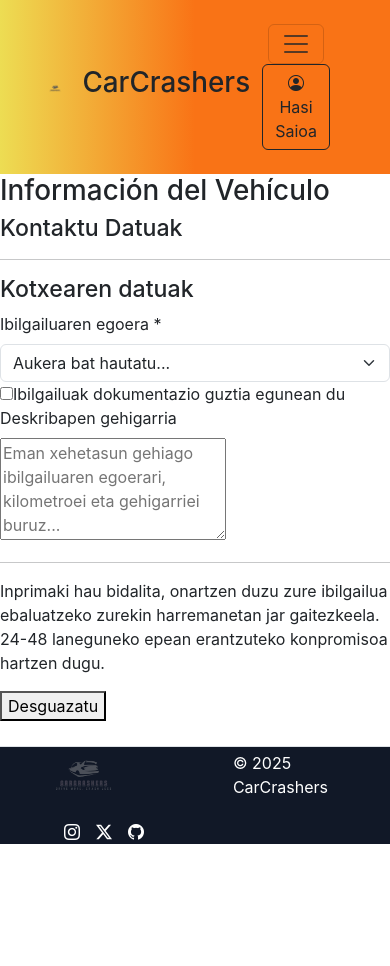
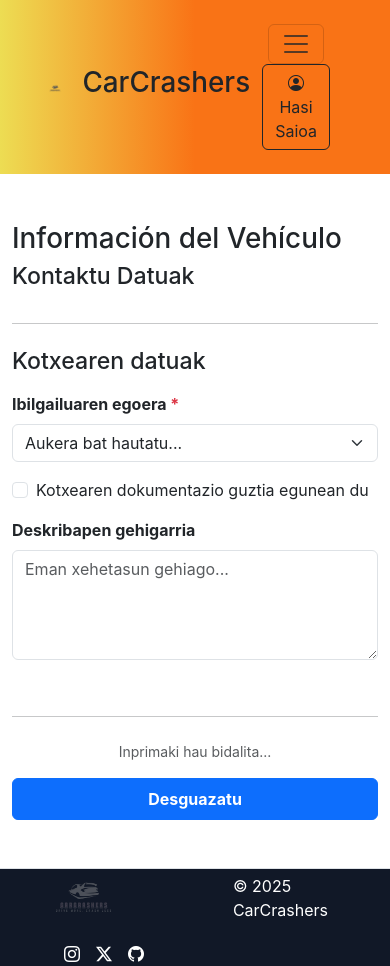
Before and after one commit to CarCrashers/Erronka, a React (Create React App) app in the folder car_crashers_ui/: page /Desguazatu in a window 390 px wide. Before the commit the page ends 844 px from the top, so only its background shows below. Built offline with nearby package versions, Linux system fonts and the light colour scheme.

Commit message:
boostrap aplikatu

```diff
--- a/car_crashers_ui/src/components/ui/desguazatu/input.js
+++ b/car_crashers_ui/src/components/ui/desguazatu/input.js
@@ -4,11 +4,11 @@
 
     const Input = ({ label, name, type = 'text', placeholder, value, onChange, required = false, className = '' }) => {
     return (
-        <div className={`form-group ${className}`}>
-            <label className="form-label" htmlFor={name}>
-                {label} {required && <span className="required-asterisk">*</span>}
+        <div className="mb-3">
+            <label htmlFor={name} className="form-label fw-bold">
+                {label} {required && <span className="text-danger">*</span>}
             </label>
-            <input className="form-input" type={type} id={name} name={name} placeholder={placeholder} value={value} onChange={onChange} required={required}/>
+            <input className="form-control" type={type} id={name} name={name} placeholder={placeholder} value={value} onChange={onChange} required={required}/>
         </div>
         );
     };
--- a/car_crashers_ui/src/components/ui/desguazatu/select.js
+++ b/car_crashers_ui/src/components/ui/desguazatu/select.js
@@ -2,9 +2,9 @@
 
 const Select = ({ label, name, value, onChange, options, required = false, className = '' }) => {
   return (
-    <div className={`form-group ${className}`}>
-      <label className="form-label" htmlFor={name}>
-        {label} {required && <span className="required-asterisk">*</span>}
+    <div className="mb-3">
+      <label className="form-label fw-bold">
+        {label} {required && <span className="text-danger">*</span>}
       </label>
       <select className="form-select" id={name} name={name} value={value} onChange={onChange} required={required}>
         <option value="">Aukera bat hautatu...</option>
--- a/car_crashers_ui/src/components/ui/desguazatu/textarea.js
+++ b/car_crashers_ui/src/components/ui/desguazatu/textarea.js
@@ -2,9 +2,17 @@
 
 const Textarea = ({ label, name, placeholder, value, onChange, rows = 4, className = '' }) => {
   return (
-    <div className={`form-group ${className}`}>
-      <label className="form-label" htmlFor={name}>{label}</label>
-      <textarea className="form-textarea" id={name} name={name} placeholder={placeholder} value={value} onChange={onChange} rows={rows}/>
+    <div className={`mb-3 ${className}`}>
+      <label className="form-label fw-bold" htmlFor={name}>{label}</label>
+      <textarea
+        className="form-control"
+        id={name}
+        name={name}
+        placeholder={placeholder}
+        value={value}
+        onChange={onChange}
+        rows={rows}
+      />
     </div>
   );
 };
--- a/car_crashers_ui/src/components/ui/forms/kontaktuForm.js
+++ b/car_crashers_ui/src/components/ui/forms/kontaktuForm.js
@@ -3,13 +3,25 @@
 
 const KontaktuForm = ({ formData, handleChange }) => {
   return (
-    <div className="form-section">
-      <h3 className="section-title">Kontaktu Datuak</h3>
-      <div className="fields-grid-2"> {/* Asumimos una clase CSS para grid de 2 columnas */}
-        <Input label="Izena osoa" name="izenOsoa" value={formData.izenOsoa} onChange={handleChange} required/>
-        <Input label="Emaila" name="emaila" type="emaila" value={formData.email} onChange={handleChange} required placeholder="juan@adibidea.com"/>
-      </div>
-        <Input label="Telefonoa" name="telefonoa" type="tel" value={formData.telefono} onChange={handleChange} required placeholder="+34 600 000 000"/>
+    <div className="card border-0">
+        <div className="card-body p-0">
+            <h3 className="section-title">Kontaktu Datuak</h3>
+
+            <div className="row">
+                <div className="col-md-6">
+                    <Input label="Izena osoa" name="izenOsoa" value={formData.izenOsoa} onChange={handleChange} required/>
+                </div>
+                <div className="col-md-6">
+                    <Input label="Emaila" name="emaila" type="email" value={formData.email} onChange={handleChange} required placeholder="juan@adibidea.com"/>
+                </div>
+            </div>
+
+            <div className="row">
+                <div className="col-12">
+                    <Input label="Telefonoa" name="telefonoa" type="tel" value={formData.telefono} onChange={handleChange} required placeholder="+34 600 000 000"/>
+                </div>
+            </div>
+        </div>
     </div>
   );
 };
--- a/car_crashers_ui/src/components/ui/forms/kotxeForm.js
+++ b/car_crashers_ui/src/components/ui/forms/kotxeForm.js
@@ -12,25 +12,35 @@
 
 const KotxeForm = ({ formData, handleChange, handleCheckboxChange }) => {
   return (
-    <div className="form-section">
-      <h3 className="section-title">Kotxearen datuak</h3>
+    <div className="card border-0 mt-3 card-body p-0">
+        <h3 className="mb-3">Kotxearen datuak</h3>
 
-      <div className="fields-grid-3">
-        <Input label="Marka" name="marca" value={formData.marca} onChange={handleChange} required placeholder="Adib: Seat"/>
-        <Input label="Modeloa" name="modelo" value={formData.modelo} onChange={handleChange} required placeholder="Adib: Ibiza"/>
-        <Input label="Urtea" name="ano" type="number" value={formData.ano} onChange={handleChange} required placeholder="2023"/>
-      </div>
+        <div className="row">
+            <div className="col-md-4">
+                <Input label="Marka" name="marca" value={formData.marca} onChange={handleChange} required placeholder="Adib: Seat"/>
+            </div>
+            <div className="col-md-4">
+                <Input label="Modeloa" name="modelo" value={formData.modelo} onChange={handleChange} required placeholder="Adib: Ibiza"/>
+            </div>
+            <div className="col-md-4">
+                <Input label="Urtea" name="ano" type="number" value={formData.ano} onChange={handleChange} required placeholder="2023"/>
+            </div>
+        </div>
 
-      <Select label="Ibilgailuaren egoera" name="estado" value={formData.estado} onChange={handleChange} options={vehicleStates} required/>
+        <div className="row">
+            <div className="col-12">
+                <Select label="Ibilgailuaren egoera" name="estado" value={formData.estado} onChange={handleChange} options={vehicleStates} required/>
+            </div>
+        </div>
 
-      <div className="form-group checkbox-group">
-        <input type="checkbox" id="documentacionOk" name="documentacionOk" checked={formData.documentacionOk} onChange={handleCheckboxChange}/>
-        <label htmlFor="documentacionOk">
-             Ibilgailuak dokumentazio guztia egunean du
-        </label>
-      </div>
+        <div className="mb-3 form-check">
+            <input type="checkbox" className="form-check-input" id="documentacionOk" name="documentacionOk" checked={formData.documentacionOk} onChange={handleCheckboxChange}/>
+            <label className="form-check-label" htmlFor="documentacionOk">Kotxearen dokumentazio guztia egunean du</label>
+        </div>
 
-      <Textarea label="Deskribapen gehigarria" name="descripcion" value={formData.descripcion} onChange={handleChange} placeholder="Eman xehetasun gehiago ibilgailuaren egoerari, kilometroei eta gehigarriei buruz..."/>
+        <div className="mb-3">
+            <Textarea label="Deskribapen gehigarria" name="descripcion" value={formData.descripcion} onChange={handleChange} placeholder="Eman xehetasun gehiago..."/>
+        </div>
     </div>
   );
 };
--- a/car_crashers_ui/src/pages/desguazatu.js
+++ b/car_crashers_ui/src/pages/desguazatu.js
@@ -46,25 +46,23 @@
 
     <React.StrictMode>
         <Layout>
-          <div className="desguazatu-container page-content">
-            <h1>Información del Vehículo</h1>
+          <div className="container py-5">
+            <div className="row justify-content-center">
+                <div className="col-lg-8">
+                    <h1>Información del Vehículo</h1>
+                    <form onSubmit={handleSubmit} className="main-form">
+                        <KontaktuForm formData={formData} handleChange={handleChange}/>
+                        <hr className="section-divider my-4"/>
+                        <KotxeForm formData={formData} handleChange={handleChange} handleCheckboxChange={handleCheckboxChange}/>
+                        <hr className="section-divider my-4"/>
+                        <div className="text-center mt-4">
+                            <p className="small text-muted mb-3">Inprimaki hau bidalita...</p>
+                            <button type="submit" className="btn btn-primary w-100 py-2 fw-bold">Desguazatu</button>
+                        </div>
+                    </form>
 
-            <form onSubmit={handleSubmit} className="main-form">
-
-              <KontaktuForm formData={formData}  handleChange={handleChange}/>
-              <hr className="section-divider"/>
-
-              <KotxeForm formData={formData} handleChange={handleChange} handleCheckboxChange={handleCheckboxChange}/>
-              <hr className="section-divider"/>
-
-              {/*<PhotoUploadSection handleFileChange={handleFileChange}/>*/}
-
-              <div className="form-footer">
-                  <p className="disclaimer">Inprimaki hau bidalita, onartzen duzu zure ibilgailua ebaluatzeko zurekin harremanetan jar gaitezkeela. 24-48 laneguneko epean erantzuteko konpromisoa hartzen dugu.</p>
-                  <button type="submit" className="btn-submit-primary">Desguazatu</button>
-              </div>
-
-            </form>
+                </div>
+            </div>
           </div>
         </Layout>
     </React.StrictMode>
```
